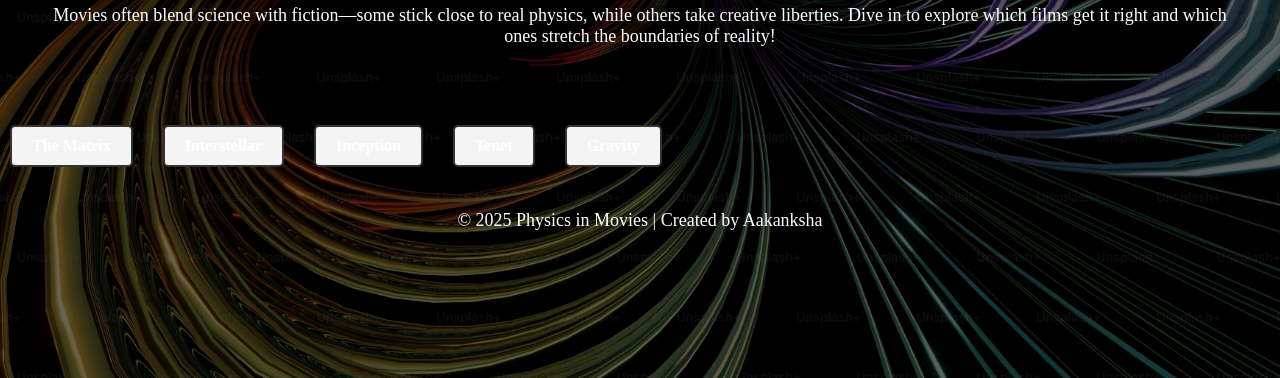
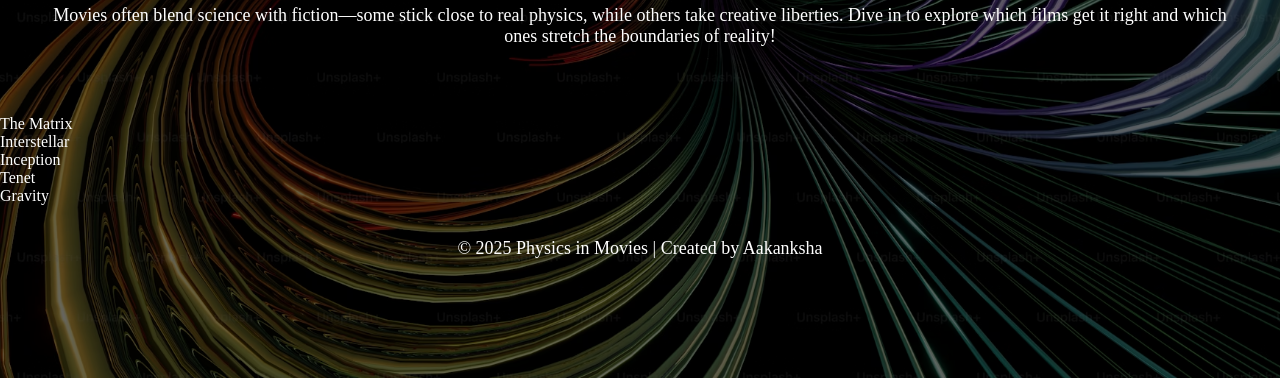
Before and after one commit to aakankshakpoojari/phys-in-movies, a plain HTML site: page index.html in a window 1280 px wide. Shown: the part 422-800 px from the top of the page. Drawn offline with Linux system fonts and the light colour scheme.

Commit message:
Update style.css nobox

```diff
--- a/style.css
+++ b/style.css
@@ -35,20 +35,7 @@ header h1 {
     font-size: 3rem;
     color: #4db5ff;
 }
-.movie-box {
-  display: inline-block;
-  padding: 10px 20px;
-  border: 2px solid #333;
-  border-radius: 5px;
-  background-color: #f4f4f4;
-  font-weight: bold;
-  margin: 10px;
-}
 
-.container {
-  display: flex;
-  gap: 10px;
-}
 nav {
 
     padding: 10px 0;
```
